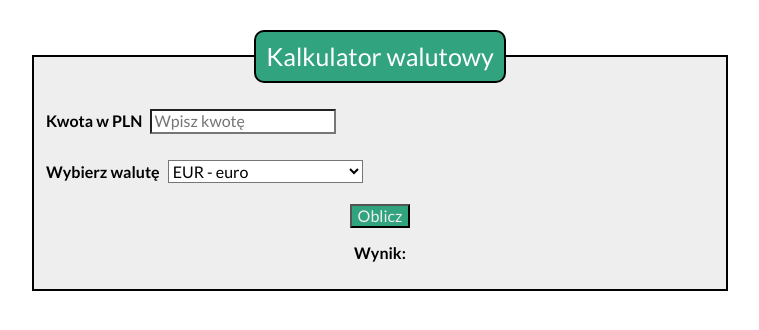
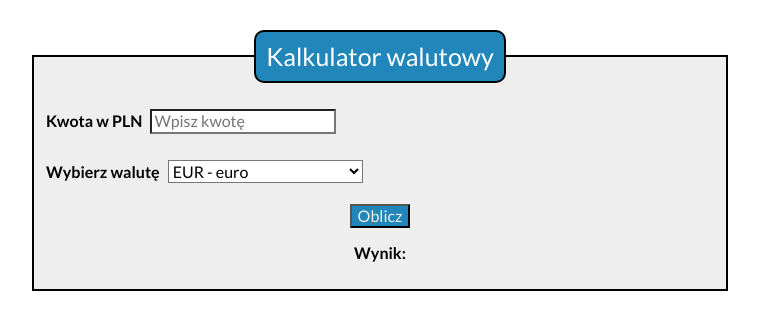
Before and after one commit to BartoszKoza/Currency-converter, a plain HTML site: page index.html in a window 1280 px wide. Shown: the whole page, without its empty margins (260-1019 px from the left). Drawn offline with nearby package versions, Linux system fonts and the light colour scheme.

Commit message:
code sorted

```diff
--- a/css/style.css
+++ b/css/style.css
@@ -7,36 +7,3 @@ html {
 ::after {
     box-sizing: inherit;
 }
-
-
-.body{
-    margin:  auto;
-    max-width: 700px;
-    font-family: 'Lato', sans-serif;
-    background-color: rgb(255, 255, 255);
-}
-.form__fieldset{
-    background-color: #eee;
-    margin-top: 30px;
-}
-.legend{
-    text-align: center;
-    background-color: rgb(49, 163, 127);
-    padding: 10px;
-    color: #ffffff;
-    font-size: 25px;
-}
-.form__field{
-    margin: 5px;
-    background-color: #ffffff;
-}
-.button{
-    margin: auto;
-    display: block;
-    background-color: rgb(49, 163, 127);
-    color: #eee;
-
-}
-.form__result{
-    text-align: center;
-}
```
